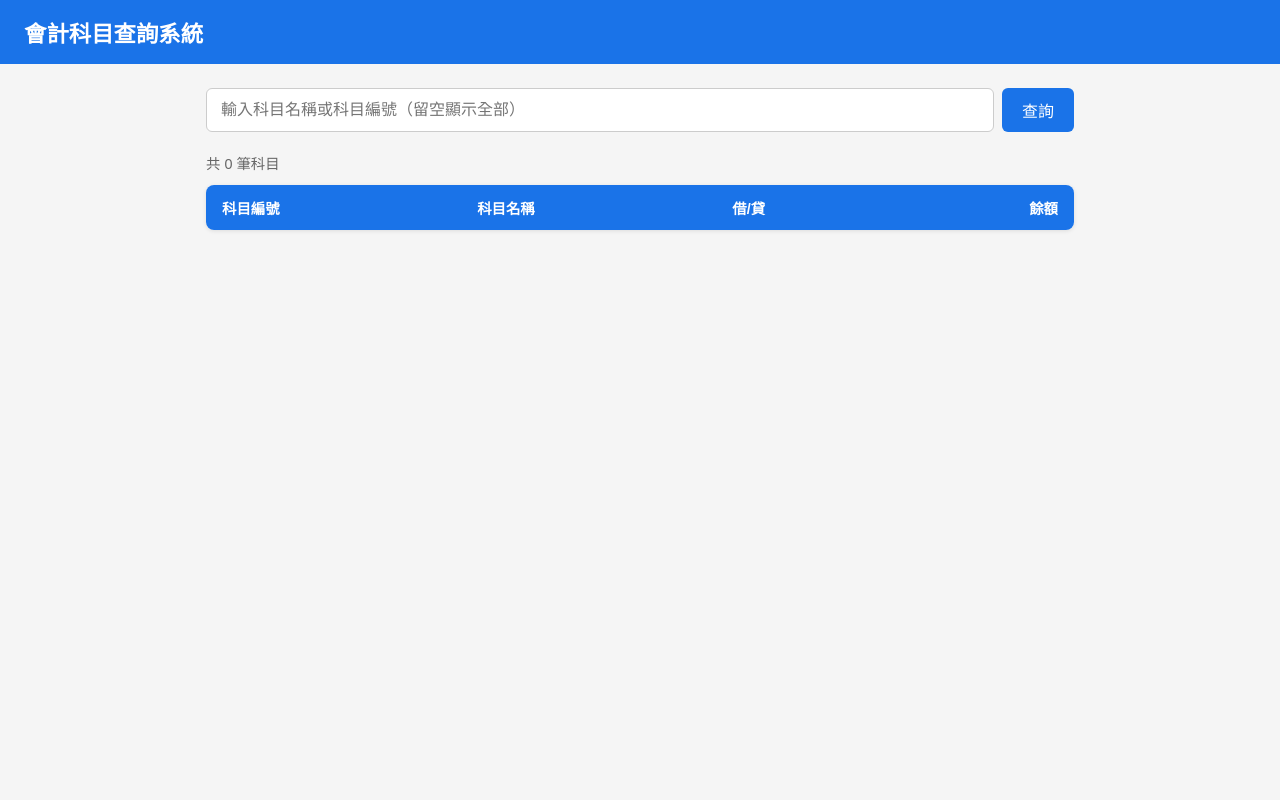
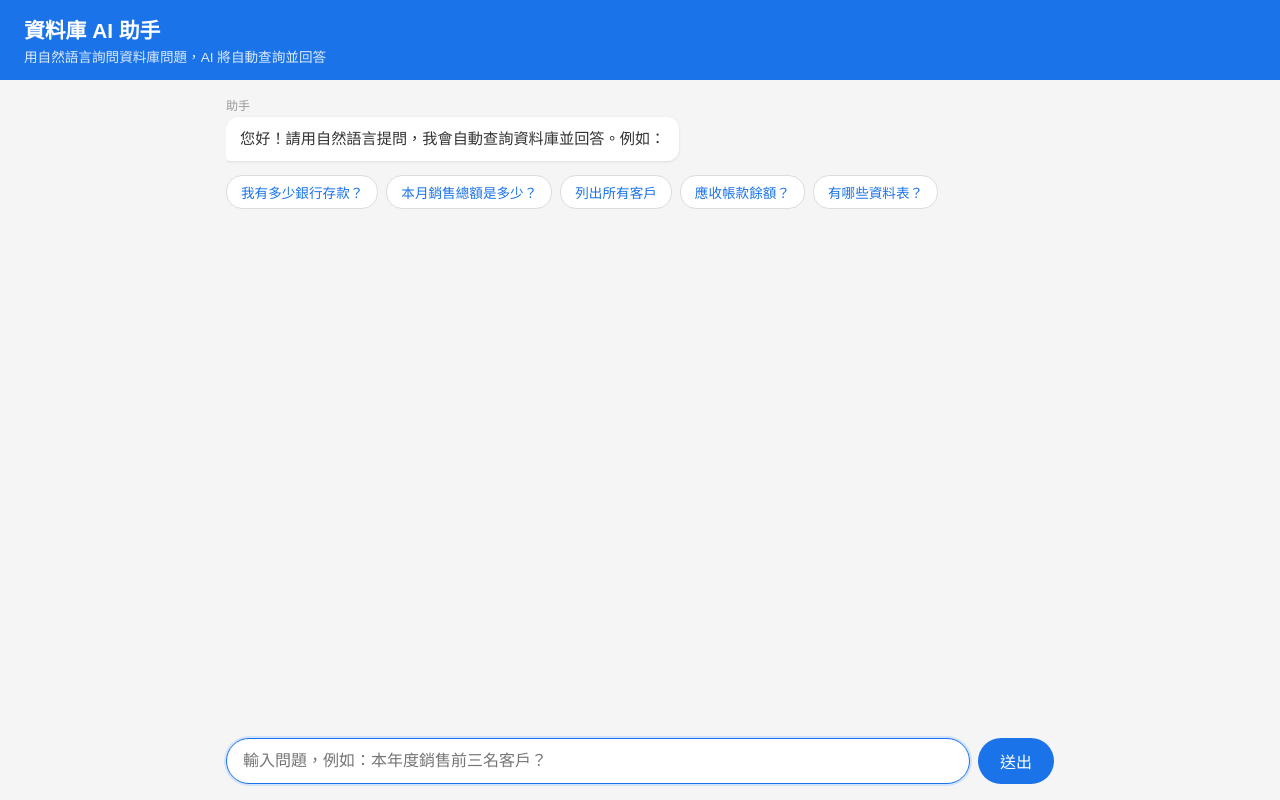
Before and after one commit to tocasper-eng/nutcmcp, a Flask app: page / in a window 1280 px wide. Run offline with Flask 3, Linux system fonts and the light colour scheme; data that the repository does not hold is empty.

Commit message:
Add AI chat interface with Claude + natural language SQL query
- Replace acci-only search page with a general-purpose AI chat UI
- Add /chat POST endpoint with Claude claude-sonnet-4-6 and tool_use loop
- Define query, list_tables, list_databases tools backed by pymssql
- Add anthropic to requirements.txt

Co-Authored-By: Claude Sonnet 4.6 <noreply@anthropic.com>

```diff
--- a/app.py
+++ b/app.py
@@ -1,5 +1,7 @@
 import os
-from flask import Flask, render_template, request
+import json
+import anthropic
+from flask import Flask, render_template, request, jsonify
 import pymssql
 
 app = Flask(__name__)
@@ -13,33 +15,163 @@ DB_CONFIG = {
     "charset": "CP950",
 }
 
+SYSTEM_PROMPT = """你是一個 SQL Server 資料庫助手，幫助使用者查詢以下資料庫的資料。
+
+## 資料庫說明
+- Server: 163.17.141.61,8000
+- 主要資料庫: casper
+
+## 重要資料表對照
+
+| 業務名稱 | 資料表 | 說明 |
+|---------|--------|------|
+| 銷售訂單 | soh | 訂單主檔，sodate=日期，soamount=金額，custno=客戶 |
+| 銷售明細 | sod | 訂單明細，連結 soh |
+| 銀行帳戶/存款 | nban | 銀行帳戶主檔 |
+| 應收帳款 | ledb | accino='117002' |
+| 總帳明細 | leda | 各科目交易明細 |
+| 採購訂單 | poh | 採購主檔 |
+| 採購明細 | pod | 採購明細 |
+| 進貨單 | RPORD6E | 進貨記錄，pudate=日期 |
+| 會計科目 | acci | 科目代號與名稱 |
+| 客戶資料 | cust | 客戶主檔 |
+| 員工資料 | empl | 員工主檔 |
+
+## 日期格式
+資料庫日期格式為 YYYYMMDD（字串），例如今天 2026-03-10 = '20260310'
+
+請用繁體中文回答，並盡量以清楚易懂的方式呈現查詢結果。
+只執行 SELECT 查詢，不可執行任何修改資料的操作。"""
+
+TOOLS = [
+    {
+        "name": "query",
+        "description": "執行 SELECT SQL 查詢並回傳結果",
+        "input_schema": {
+            "type": "object",
+            "properties": {
+                "sql": {
+                    "type": "string",
+                    "description": "要執行的 SELECT SQL 語句",
+                }
+            },
+            "required": ["sql"],
+        },
+    },
+    {
+        "name": "list_tables",
+        "description": "列出資料庫中所有的資料表名稱",
+        "input_schema": {
+            "type": "object",
+            "properties": {},
+        },
+    },
+    {
+        "name": "list_databases",
+        "description": "列出伺服器上所有資料庫",
+        "input_schema": {
+            "type": "object",
+            "properties": {},
+        },
+    },
+]
+
 
 def get_conn():
     return pymssql.connect(**DB_CONFIG)
 
 
-@app.route("/")
-def index():
-    keyword = request.args.get("q", "")
-    rows = []
-    error = None
+def run_tool(tool_name, tool_input):
     try:
         conn = get_conn()
         cur = conn.cursor(as_dict=True)
-        if keyword:
+        if tool_name == "query":
+            sql = tool_input["sql"]
+            if not sql.strip().upper().startswith("SELECT"):
+                return {"error": "只允許執行 SELECT 查詢"}
+            cur.execute(sql)
+            rows = cur.fetchall()
+            conn.close()
+            return {"rows": rows, "count": len(rows)}
+        elif tool_name == "list_tables":
             cur.execute(
-                "SELECT accino, accinm, di, amt FROM dbo.acci WHERE accinm LIKE %s OR accino LIKE %s ORDER BY accino",
-                (f"%{keyword}%", f"%{keyword}%"),
+                "SELECT TABLE_NAME FROM INFORMATION_SCHEMA.TABLES WHERE TABLE_TYPE='BASE TABLE' ORDER BY TABLE_NAME"
             )
+            rows = cur.fetchall()
+            conn.close()
+            return {"tables": [r["TABLE_NAME"] for r in rows]}
+        elif tool_name == "list_databases":
+            cur.execute("SELECT name FROM sys.databases ORDER BY name")
+            rows = cur.fetchall()
+            conn.close()
+            return {"databases": [r["name"] for r in rows]}
         else:
-            cur.execute(
-                "SELECT accino, accinm, di, amt FROM dbo.acci ORDER BY accino"
+            conn.close()
+            return {"error": f"未知工具: {tool_name}"}
+    except Exception as e:
+        return {"error": str(e)}
+
+
+@app.route("/")
+def index():
+    return render_template("index.html")
+
+
+@app.route("/chat", methods=["POST"])
+def chat():
+    data = request.get_json()
+    user_message = data.get("message", "").strip()
+    if not user_message:
+        return jsonify({"error": "訊息不能為空"}), 400
+
+    api_key = os.environ.get("ANTHROPIC_API_KEY")
+    if not api_key:
+        return jsonify({"error": "未設定 ANTHROPIC_API_KEY"}), 500
+
+    client = anthropic.Anthropic(api_key=api_key)
+    messages = [{"role": "user", "content": user_message}]
+
+    try:
+        while True:
+            response = client.messages.create(
+                model="claude-sonnet-4-6",
+                max_tokens=4096,
+                system=SYSTEM_PROMPT,
+                tools=TOOLS,
+                messages=messages,
             )
-        rows = cur.fetchall()
-        conn.close()
+
+            # Add assistant response to message history
+            messages.append({"role": "assistant", "content": response.content})
+
+            if response.stop_reason == "end_turn":
+                # Extract final text answer
+                answer = ""
+                for block in response.content:
+                    if hasattr(block, "text"):
+                        answer += block.text
+                return jsonify({"answer": answer})
+
+            if response.stop_reason == "tool_use":
+                tool_results = []
+                for block in response.content:
+                    if block.type == "tool_use":
+                        result = run_tool(block.name, block.input)
+                        tool_results.append({
+                            "type": "tool_result",
+                            "tool_use_id": block.id,
+                            "content": json.dumps(result, ensure_ascii=False, default=str),
+                        })
+
+                messages.append({"role": "user", "content": tool_results})
+            else:
+                # Unexpected stop reason
+                break
+
+        return jsonify({"answer": "無法取得回應"})
+
     except Exception as e:
-        error = str(e)
-    return render_template("index.html", rows=rows, keyword=keyword, error=error)
+        return jsonify({"error": str(e)}), 500
 
 
 if __name__ == "__main__":
--- a/requirements.txt
+++ b/requirements.txt
@@ -1,3 +1,4 @@
 flask
 pymssql
 gunicorn
+anthropic
--- a/templates/index.html
+++ b/templates/index.html
@@ -3,79 +3,142 @@
 <head>
   <meta charset="UTF-8">
   <meta name="viewport" content="width=device-width, initial-scale=1">
-  <title>會計科目查詢</title>
+  <title>資料庫 AI 助手</title>
   <style>
     * { box-sizing: border-box; margin: 0; padding: 0; }
-    body { font-family: "Microsoft JhengHei", sans-serif; background: #f5f5f5; color: #333; }
-    header { background: #1a73e8; color: white; padding: 16px 24px; }
-    header h1 { font-size: 1.4rem; }
-    .container { max-width: 900px; margin: 24px auto; padding: 0 16px; }
-    .search-bar { display: flex; gap: 8px; margin-bottom: 20px; }
-    .search-bar input {
-      flex: 1; padding: 10px 14px; border: 1px solid #ccc;
-      border-radius: 6px; font-size: 1rem;
+    body { font-family: "Microsoft JhengHei", sans-serif; background: #f5f5f5; color: #333; display: flex; flex-direction: column; height: 100vh; }
+    header { background: #1a73e8; color: white; padding: 14px 24px; flex-shrink: 0; }
+    header h1 { font-size: 1.3rem; }
+    header p { font-size: 0.85rem; opacity: 0.85; margin-top: 2px; }
+    .chat-wrap { flex: 1; overflow: hidden; display: flex; flex-direction: column; max-width: 860px; width: 100%; margin: 0 auto; padding: 16px 16px 0; }
+    .chat-messages { flex: 1; overflow-y: auto; padding-right: 4px; }
+    .bubble { margin-bottom: 14px; display: flex; flex-direction: column; }
+    .bubble.user { align-items: flex-end; }
+    .bubble.assistant { align-items: flex-start; }
+    .bubble-label { font-size: 0.75rem; color: #999; margin-bottom: 4px; }
+    .bubble-text {
+      max-width: 78%; padding: 10px 14px; border-radius: 12px;
+      font-size: 0.95rem; line-height: 1.6; white-space: pre-wrap; word-break: break-word;
     }
-    .search-bar button {
-      padding: 10px 20px; background: #1a73e8; color: white;
-      border: none; border-radius: 6px; font-size: 1rem; cursor: pointer;
+    .bubble.user .bubble-text { background: #1a73e8; color: white; border-bottom-right-radius: 4px; }
+    .bubble.assistant .bubble-text { background: white; color: #333; border-bottom-left-radius: 4px; box-shadow: 0 1px 3px rgba(0,0,0,.1); }
+    .bubble.error .bubble-text { background: #fce8e6; color: #c5221f; }
+    .input-bar { display: flex; gap: 8px; padding: 14px 0 16px; flex-shrink: 0; }
+    .input-bar input {
+      flex: 1; padding: 11px 16px; border: 1px solid #ccc;
+      border-radius: 24px; font-size: 1rem; outline: none;
+      font-family: inherit;
     }
-    .search-bar button:hover { background: #1557b0; }
-    .error { background: #fce8e6; color: #c5221f; padding: 12px; border-radius: 6px; margin-bottom: 16px; }
-    .info { color: #666; margin-bottom: 12px; font-size: 0.9rem; }
-    table { width: 100%; border-collapse: collapse; background: white; border-radius: 8px; overflow: hidden; box-shadow: 0 1px 4px rgba(0,0,0,.1); }
-    th { background: #1a73e8; color: white; padding: 12px 16px; text-align: left; font-size: 0.9rem; }
-    td { padding: 11px 16px; border-bottom: 1px solid #eee; font-size: 0.95rem; }
-    tr:last-child td { border-bottom: none; }
-    tr:hover td { background: #f0f7ff; }
-    .amt-pos { color: #188038; font-weight: bold; }
-    .amt-neg { color: #c5221f; font-weight: bold; }
-    .tag { display: inline-block; padding: 2px 8px; border-radius: 4px; font-size: 0.8rem; }
-    .tag-D { background: #e8f0fe; color: #1a73e8; }
-    .tag-C { background: #fce8e6; color: #c5221f; }
+    .input-bar input:focus { border-color: #1a73e8; box-shadow: 0 0 0 2px #d2e3fc; }
+    .input-bar button {
+      padding: 11px 22px; background: #1a73e8; color: white;
+      border: none; border-radius: 24px; font-size: 1rem; cursor: pointer;
+      font-family: inherit; white-space: nowrap;
+    }
+    .input-bar button:hover { background: #1557b0; }
+    .input-bar button:disabled { background: #aaa; cursor: not-allowed; }
+    .hints { display: flex; flex-wrap: wrap; gap: 8px; margin-bottom: 16px; }
+    .hint-chip {
+      background: white; border: 1px solid #dadce0; border-radius: 16px;
+      padding: 6px 14px; font-size: 0.85rem; cursor: pointer; color: #1a73e8;
+    }
+    .hint-chip:hover { background: #f0f7ff; border-color: #1a73e8; }
+    .loading-dot { animation: blink 1s infinite; }
+    @keyframes blink { 0%,100%{opacity:1} 50%{opacity:.2} }
   </style>
 </head>
 <body>
-  <header><h1>會計科目查詢系統</h1></header>
-  <div class="container">
-    <form class="search-bar" method="get">
-      <input type="text" name="q" value="{{ keyword }}" placeholder="輸入科目名稱或科目編號（留空顯示全部）">
-      <button type="submit">查詢</button>
-    </form>
+  <header>
+    <h1>資料庫 AI 助手</h1>
+    <p>用自然語言詢問資料庫問題，AI 將自動查詢並回答</p>
+  </header>
 
-    {% if error %}
-      <div class="error">連線錯誤：{{ error }}</div>
-    {% else %}
-      <p class="info">共 {{ rows|length }} 筆科目</p>
-      <table>
-        <thead>
-          <tr>
-            <th>科目編號</th>
-            <th>科目名稱</th>
-            <th>借/貸</th>
-            <th style="text-align:right">餘額</th>
-          </tr>
-        </thead>
-        <tbody>
-          {% for r in rows %}
-          <tr>
-            <td>{{ r.accino }}</td>
-            <td>{{ r.accinm }}</td>
-            <td><span class="tag tag-{{ r.di }}">{{ "借" if r.di == "D" else "貸" }}</span></td>
-            <td style="text-align:right">
-              {% if r.amt %}
-                {% set v = r.amt | float %}
-                <span class="{{ 'amt-neg' if v < 0 else 'amt-pos' }}">
-                  {{ "{:,.0f}".format(v) }}
-                </span>
-              {% else %}
-                0
-              {% endif %}
-            </td>
-          </tr>
-          {% endfor %}
-        </tbody>
-      </table>
-    {% endif %}
+  <div class="chat-wrap">
+    <div class="chat-messages" id="chatMessages">
+      <div class="bubble assistant">
+        <div class="bubble-label">助手</div>
+        <div class="bubble-text">您好！請用自然語言提問，我會自動查詢資料庫並回答。例如：</div>
+      </div>
+      <div class="hints" id="hints">
+        <span class="hint-chip" onclick="useHint(this)">我有多少銀行存款？</span>
+        <span class="hint-chip" onclick="useHint(this)">本月銷售總額是多少？</span>
+        <span class="hint-chip" onclick="useHint(this)">列出所有客戶</span>
+        <span class="hint-chip" onclick="useHint(this)">應收帳款餘額？</span>
+        <span class="hint-chip" onclick="useHint(this)">有哪些資料表？</span>
+      </div>
+    </div>
+    <div class="input-bar">
+      <input type="text" id="chatInput" placeholder="輸入問題，例如：本年度銷售前三名客戶？" autofocus />
+      <button id="sendBtn" onclick="sendMessage()">送出</button>
+    </div>
   </div>
+
+  <script>
+    const chatMessages = document.getElementById('chatMessages');
+    const chatInput = document.getElementById('chatInput');
+    const sendBtn = document.getElementById('sendBtn');
+
+    chatInput.addEventListener('keydown', e => {
+      if (e.key === 'Enter' && !e.shiftKey) { e.preventDefault(); sendMessage(); }
+    });
+
+    function useHint(el) {
+      chatInput.value = el.textContent;
+      chatInput.focus();
+    }
+
+    function appendBubble(role, text) {
+      const div = document.createElement('div');
+      div.className = 'bubble ' + role;
+      const label = document.createElement('div');
+      label.className = 'bubble-label';
+      label.textContent = role === 'user' ? '您' : '助手';
+      const bubble = document.createElement('div');
+      bubble.className = 'bubble-text';
+      bubble.textContent = text;
+      div.appendChild(label);
+      div.appendChild(bubble);
+      chatMessages.appendChild(div);
+      chatMessages.scrollTop = chatMessages.scrollHeight;
+      return bubble;
+    }
+
+    async function sendMessage() {
+      const msg = chatInput.value.trim();
+      if (!msg) return;
+
+      // Hide hint chips after first message
+      const hints = document.getElementById('hints');
+      if (hints) hints.remove();
+
+      chatInput.value = '';
+      sendBtn.disabled = true;
+      appendBubble('user', msg);
+
+      const loadingBubble = appendBubble('assistant', '');
+      loadingBubble.innerHTML = '思考中 <span class="loading-dot">...</span>';
+
+      try {
+        const res = await fetch('/chat', {
+          method: 'POST',
+          headers: { 'Content-Type': 'application/json' },
+          body: JSON.stringify({ message: msg }),
+        });
+        const data = await res.json();
+        loadingBubble.parentElement.remove();
+        if (data.error) {
+          const b = appendBubble('assistant error', '錯誤：' + data.error);
+        } else {
+          appendBubble('assistant', data.answer);
+        }
+      } catch (err) {
+        loadingBubble.parentElement.remove();
+        appendBubble('assistant error', '網路錯誤，請稍後再試。');
+      } finally {
+        sendBtn.disabled = false;
+        chatInput.focus();
+      }
+    }
+  </script>
 </body>
 </html>
```
